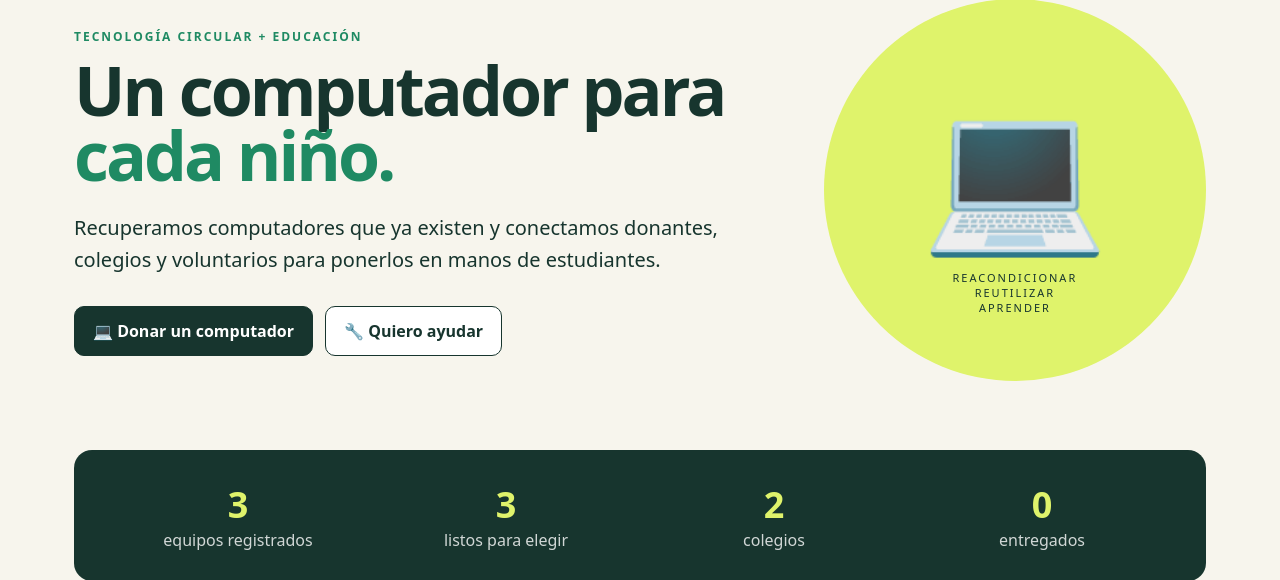
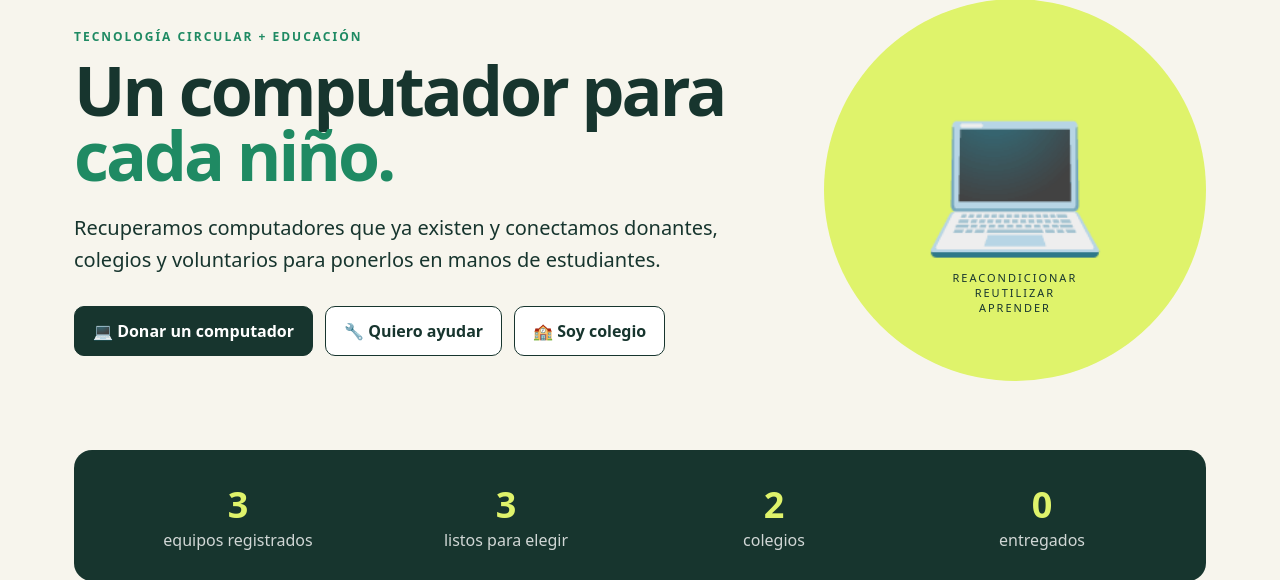
Before and after one commit to nautilo/repc-chile, a Flask app: page / in a window 1280 px wide. Shown: the part 170-750 px from the top of the page. Run offline with Flask 3, Linux system fonts and the light colour scheme.

Commit message:
Add school onboarding call to action

```diff
--- a/templates/home.html
+++ b/templates/home.html
@@ -1 +1 @@
-{% extends 'base.html' %}{% block content %}<section class="hero"><div><span class="eyebrow">TECNOLOGÍA CIRCULAR + EDUCACIÓN</span><h1>Un computador para<br><em>cada niño.</em></h1><p>Recuperamos computadores que ya existen y conectamos donantes, colegios y voluntarios para ponerlos en manos de estudiantes.</p><div class="actions"><a class="btn primary" href="/donate">💻 Donar un computador</a><a class="btn" href="/register">🔧 Quiero ayudar</a></div></div><div class="pcart">💻<small>REACONDICIONAR<br>REUTILIZAR<br>APRENDER</small></div></section><section class="stats"><div><b>{{stats.pcs}}</b><span>equipos registrados</span></div><div><b>{{stats.ready}}</b><span>listos para elegir</span></div><div><b>{{stats.schools}}</b><span>colegios</span></div><div><b>{{stats.delivered}}</b><span>entregados</span></div></section><h2>Una red hecha por todos</h2><div class="cards"><article><i>🏢</i><h3>Donantes</h3><p>Personas y empresas dan una segunda vida a equipos que ya no utilizan.</p></article><article><i>🏫</i><h3>Colegios</h3><p>Reciben, custodian y coordinan la entrega local de los computadores.</p></article><article><i>🔧</i><h3>Voluntarios</h3><p>Técnicos, profesionales y estudiantes diagnostican y recuperan equipos.</p></article><article><i>🎒</i><h3>Estudiantes</h3><p>Descubren sus necesidades y eligen entre computadores compatibles.</p></article></div>{% endblock %}
+{% extends 'base.html' %}{% block content %}<section class="hero"><div><span class="eyebrow">TECNOLOGÍA CIRCULAR + EDUCACIÓN</span><h1>Un computador para<br><em>cada niño.</em></h1><p>Recuperamos computadores que ya existen y conectamos donantes, colegios y voluntarios para ponerlos en manos de estudiantes.</p><div class="actions"><a class="btn primary" href="/donate">💻 Donar un computador</a><a class="btn" href="/register">🔧 Quiero ayudar</a><a class="btn" href="/school-register">🏫 Soy colegio</a></div></div><div class="pcart">💻<small>REACONDICIONAR<br>REUTILIZAR<br>APRENDER</small></div></section><section class="stats"><div><b>{{stats.pcs}}</b><span>equipos registrados</span></div><div><b>{{stats.ready}}</b><span>listos para elegir</span></div><div><b>{{stats.schools}}</b><span>colegios</span></div><div><b>{{stats.delivered}}</b><span>entregados</span></div></section><h2>Una red hecha por todos</h2><div class="cards"><article><i>🏢</i><h3>Donantes</h3><p>Personas y empresas dan una segunda vida a equipos que ya no utilizan.</p></article><article><i>🏫</i><h3>Colegios</h3><p>Reciben, custodian y coordinan la entrega local de los computadores.</p></article><article><i>🔧</i><h3>Voluntarios</h3><p>Técnicos, profesionales y estudiantes diagnostican y recuperan equipos.</p></article><article><i>🎒</i><h3>Estudiantes</h3><p>Descubren sus necesidades y eligen entre computadores compatibles.</p></article></div>{% endblock %}
```
